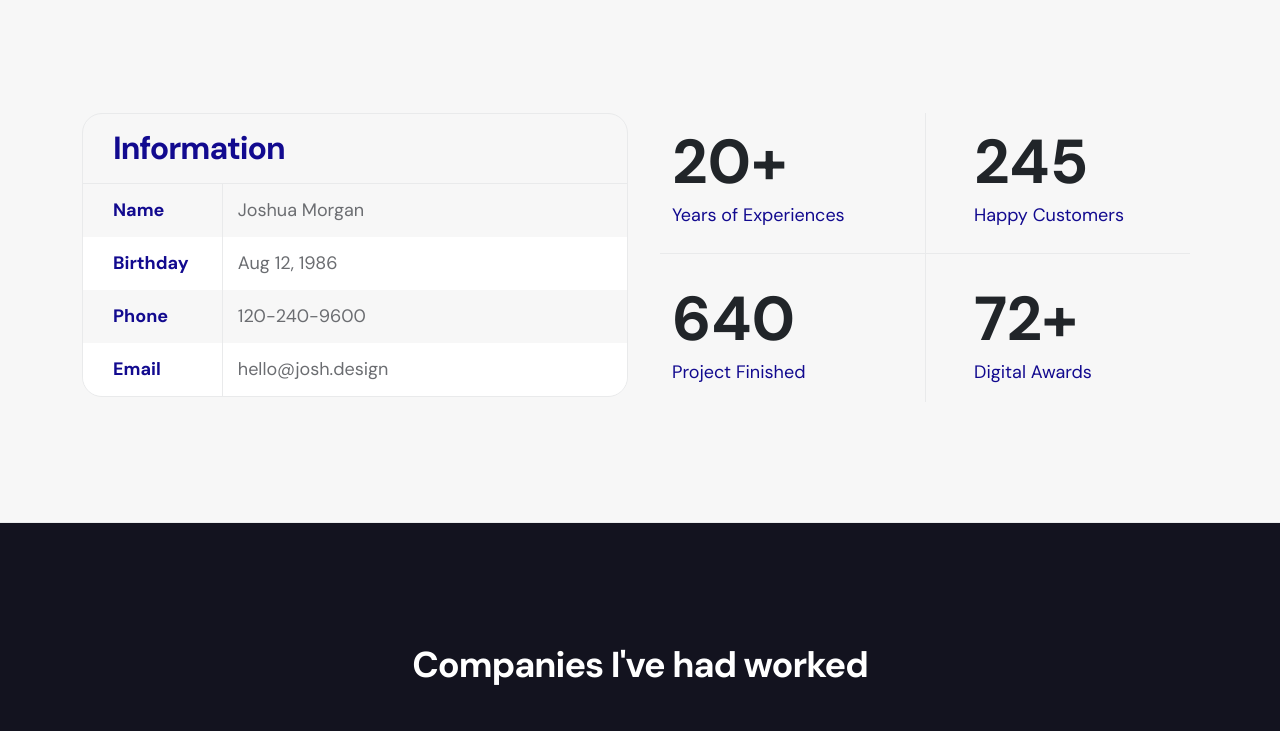
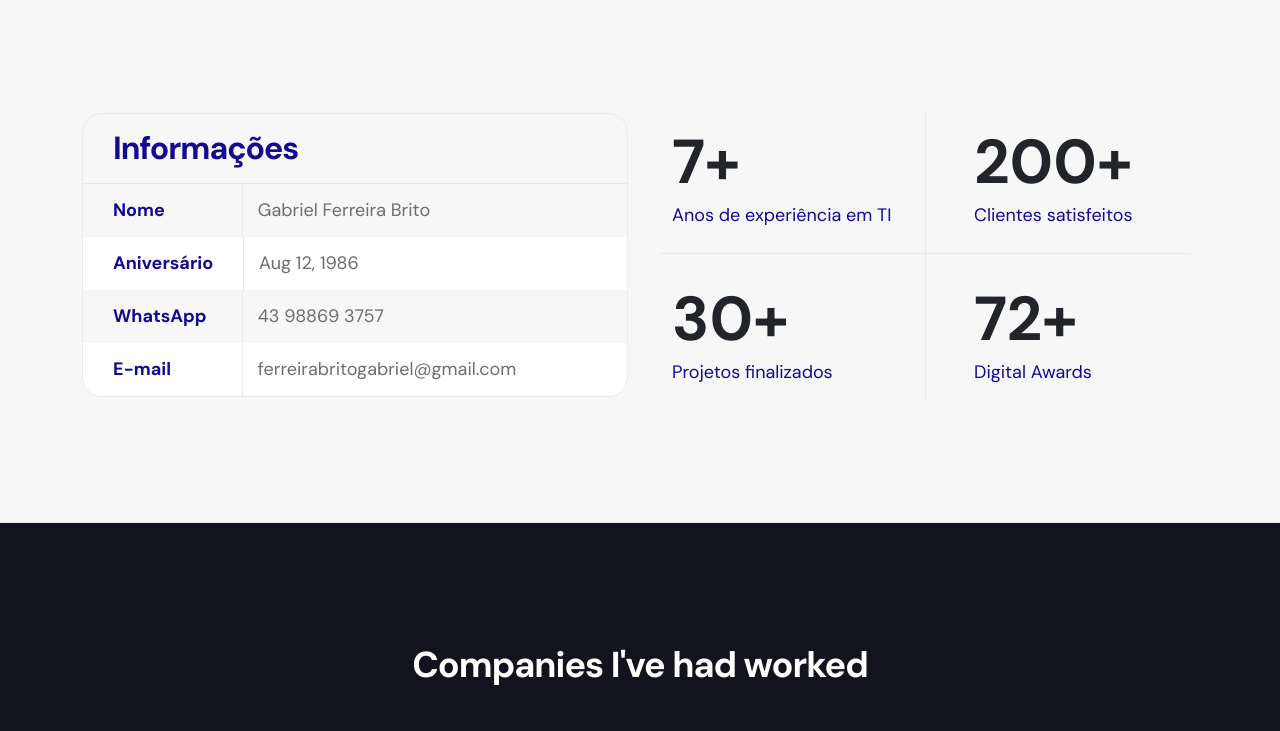
Before and after one commit to britoga/Portfolio-Front-End, a plain HTML site: page index.html in a window 1280 px wide. Shown: the part 1400-2131 px from the top of the page. Drawn offline with Linux system fonts and the light colour scheme.

Commit message:
Add adjustc

```diff
--- a/css/styles.css
+++ b/css/styles.css
@@ -541,7 +541,7 @@ strong {
 	border-right: 1px solid var(--border-color);
 	color: var(--secondary-color);
 	font-weight: var(--font-weight-bold);
-	min-width: 140px;
+	min-width: 160px;
 	margin-right: 10px;
 	padding: 13px 30px;
 	display: inline-block;
--- a/index.html
+++ b/index.html
@@ -47,7 +47,7 @@
 			<div class="d-flex align-items-center d-lg-none">
 				<i class="navbar-icon bi-telephone-plus me-3"></i>
 				<a class="custom-btn btn" href="#section_5">
-					120-240-9600
+					43 98869 3757
 				</a>
 			</div>
 
@@ -77,7 +77,7 @@
 				<div class="d-lg-flex align-items-center d-none ms-auto">
 					<i class="navbar-icon bi-telephone-plus me-3"></i>
 					<a class="custom-btn btn" href="#section_5">
-						120-240-9600
+						43 98869 3757
 					</a>
 				</div>
 			</div>
@@ -130,12 +130,12 @@
 						<div class="about-thumb">
 
 							<div class="section-title-wrap d-flex justify-content-end align-items-center mb-4">
-								<h2 class="text-white me-4 mb-0">My Story</h2>
+								<h2 class="text-white me-4 mb-0">Minha História</h2>
 
 								<img src="images/happy-bearded-young-man.jpg" class="avatar-image img-fluid" alt="">
 							</div>
 
-							<h3 class="pt-2 mb-3">a little bit about Joshua</h3>
+							<h3 class="pt-2 mb-3">Um pouco sobre Gabriel Brito</h3>
 
 							<p>This one-page HTML portfolio is provided by <a href="#" target="_blank">Gabriel</a>. This layout is based on Bootstrap v5.1.3 CSS and JS libraries. Image credits go to <a href="https://unsplash.com" target="_blank">Unsplash</a> and <a href="https://freepik.com" target="_blank">FreePik</a> for images used in this page.</p>
 
@@ -154,28 +154,28 @@
 					<div class="col-lg-6 col-12">
 						<div class="profile-thumb">
 							<div class="profile-title">
-								<h4 class="mb-0">Information</h4>
+								<h4 class="mb-0">Informações</h4>
 							</div>
 
 							<div class="profile-body">
 								<p>
-									<span class="profile-small-title">Name</span>
-									<span>Joshua Morgan</span>
+									<span class="profile-small-title">Nome </span>
+									<span>Gabriel Ferreira Brito</span>
 								</p>
 
 								<p>
-									<span class="profile-small-title">Birthday</span>
+									<span class="profile-small-title">Aniversário</span>
 									<span>Aug 12, 1986</span>
 								</p>
 
 								<p>
-									<span class="profile-small-title">Phone</span>
-									<span><a href="tel: 305-240-9671">120-240-9600</a></span>
+									<span class="profile-small-title">WhatsApp</span>
+									<span><a href="tel: 305-240-9671">43 98869 3757</a></span>
 								</p>
 
 								<p>
-									<span class="profile-small-title">Email</span>
-									<span><a href="mailto:hello@josh.design">hello@josh.design</a></span>
+									<span class="profile-small-title">E-mail</span>
+									<span><a href="mailto:ferreirabritogabriel@gmail.com">ferreirabritogabriel@gmail.com</a></span>
 								</p>
 							</div>
 						</div>
@@ -185,21 +185,21 @@
 						<div class="about-thumb">
 							<div class="row">
 								<div class="col-lg-6 col-6 featured-border-bottom py-2">
-									<strong class="featured-numbers">20+</strong>
+									<strong class="featured-numbers">7+</strong>
 
-									<p class="featured-text">Years of Experiences</p>
+									<p class="featured-text">Anos de experiência em TI</p>
 								</div>
 
 								<div class="col-lg-6 col-6 featured-border-start featured-border-bottom ps-5 py-2">
-									<strong class="featured-numbers">245</strong>
+									<strong class="featured-numbers">200+</strong>
 
-									<p class="featured-text">Happy Customers</p>
+									<p class="featured-text">Clientes satisfeitos</p>
 								</div>
 
 								<div class="col-lg-6 col-6 pt-4">
-									<strong class="featured-numbers">640</strong>
+									<strong class="featured-numbers">30+</strong>
 
-									<p class="featured-text">Project Finished</p>
+									<p class="featured-text">Projetos finalizados</p>
 								</div>
 
 								<div class="col-lg-6 col-6 featured-border-start ps-5 pt-4">
@@ -468,22 +468,22 @@
 							<strong class="site-footer-title d-block mt-4 mb-3">Email</strong>
 
 							<p>
-								<a href="mailto:hello@josh.design">
-									hello@josh.design
+								<a href="mailto:ferreirabritogabriel@gmail.com">
+									ferreirabritogabriel@gmail.com
 								</a>
 							</p>
 
 							<strong class="site-footer-title d-block mt-4 mb-3">Call</strong>
 
 							<p class="mb-0">
-								<a href="tel: 120-240-9600">
-									120-240-9600
+								<a href="tel: 43 98869 3757">
+									43 98869 3757
 								</a>
 							</p>
 						</div>
 					</div>
 
-					<div class="col-lg-6 col-12 mt-5 mt-lg-0">
+					<!-- <div class="col-lg-6 col-12 mt-5 mt-lg-0">
 						<form action="#" method="get" class="custom-form contact-form" role="form">
 							<div class="row">
 								<div class="col-lg-6 col-md-6 col-12">
@@ -560,7 +560,7 @@
 
 							</div>
 						</form>
-					</div>
+					</div> -->
 
 				</div>
 			</div>
```
